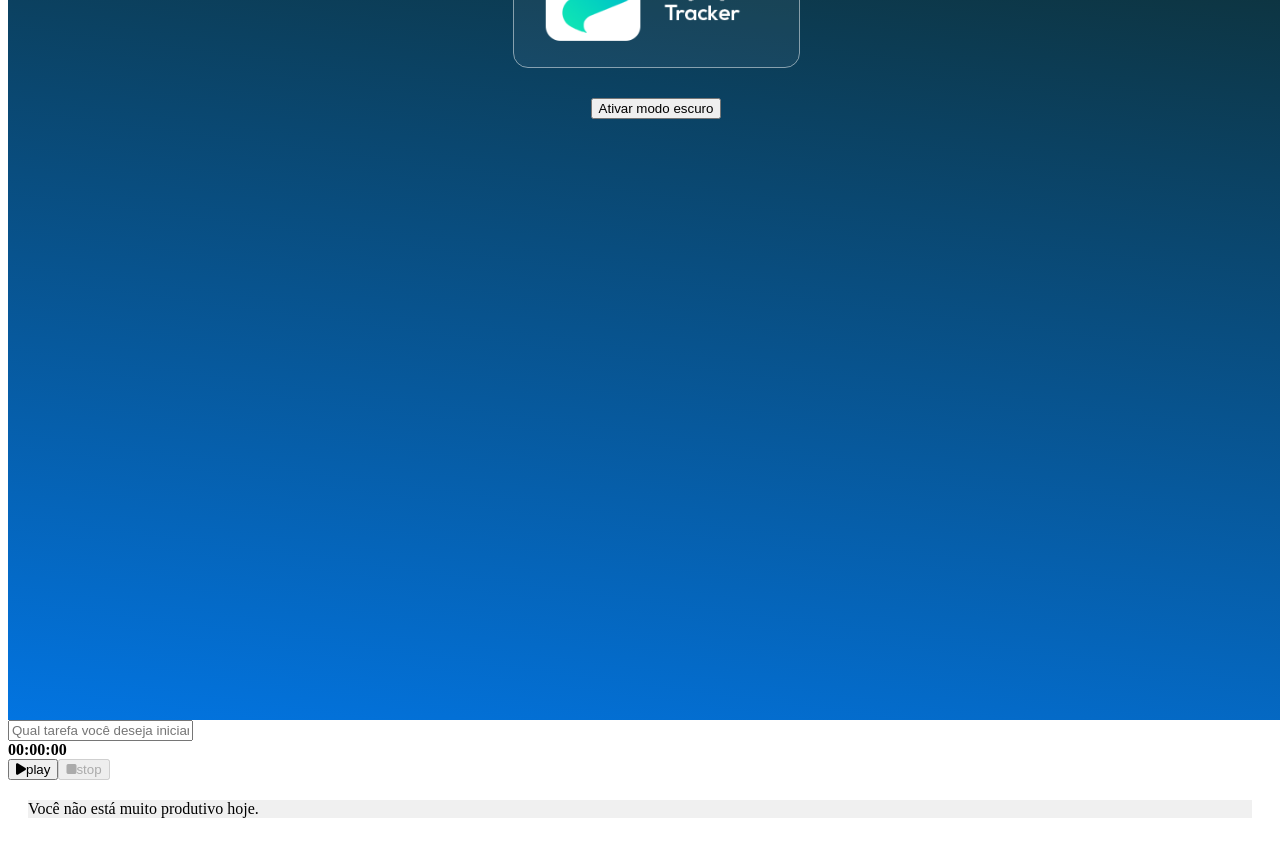
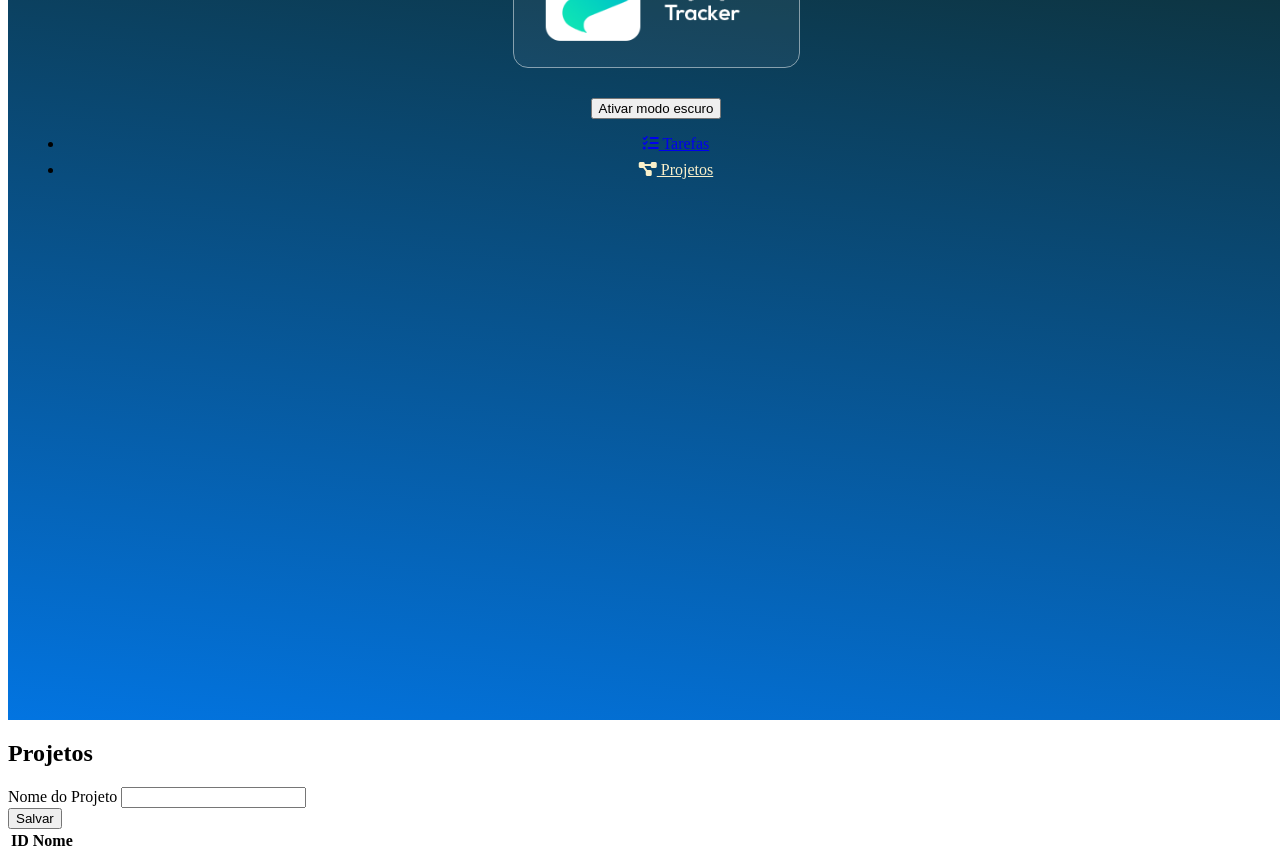
Before and after one commit to jonesrasta/ol-tracker, a Vue app: page /#/projetos in a window 1280 px wide. Shown: the part 120-981 px from the top of the page. Built offline with nearby package versions, Linux system fonts and the light colour scheme; the HTML template or start-up script is replaced by a standard one.

Commit message:
Criando rotas

```diff
--- a/package.json
+++ b/package.json
@@ -10,7 +10,8 @@
   "dependencies": {
     "@fortawesome/fontawesome-svg-core": "^6.2.1",
     "core-js": "^3.8.3",
-    "vue": "^3.2.13"
+    "vue": "^3.2.13",
+    "vue-router": "^4.2.2"
   },
   "devDependencies": {
     "@fortawesome/fontawesome-free": "^6.2.1",
--- a/src/App.vue
+++ b/src/App.vue
@@ -1,56 +1,36 @@
 <template>
-  <main class="columns is-gapless is-mutiline" :class="{ 'dark-mode': darkModeAtive}">
+  <main
+    class="columns is-gapless is-mutiline"
+    :class="{ 'dark-mode': darkModeAtive }"
+  >
     <div class="column is-one-quarter">
-
-      <BarraLateral  @aoTemaAlterado="trocarTema"/>
+      <BarraLateral @aoTemaAlterado="trocarTema" />
     </div>
     <div class="column is-three-quarter conteudo">
-      <FormularioCont @aoSalvarListaTarefas="salvarListaTarefas" />
-      <div class="lista">
-        <ListaTarefas v-for="(listaTarefa, index) in listaTarefas" :key="index" :listaTarefa="listaTarefa" />
-        <BoxList v-if="listaTarefaEstaVazia">
-          Você não está muito produtivo hoje.
-        </BoxList>
-      </div>
+      <router-view></router-view>
     </div>
   </main>
 </template>
 <script lang="ts">
 import { defineComponent } from "vue";
-import BarraLateral from './components/BarraLateral.vue'
-import FormularioCont from './components/FormularioCont.vue'
-import ListaTarefas from './components/ListaTarefas.vue'
-import IListaTarefas from "./interfaces/IListaTarefas";
-import BoxList from "./components/BoxList.vue";
-
+import BarraLateral from "./components/BarraLateral.vue";
 
 export default defineComponent({
   name: "App",
   components: {
     BarraLateral,
-    FormularioCont,
-    ListaTarefas,
-    BoxList
   },
   data() {
     return {
-      listaTarefas: [] as IListaTarefas[],
-      darkModeAtive: false
-    }
+      darkModeAtive: false,
+    };
   },
-  computed: {
-    listaTarefaEstaVazia () : boolean {
-      return this.listaTarefas.length ===0
-    }
+
+  methods: {
+    trocarTema(darkModeAtive: boolean) {
+      this.darkModeAtive = darkModeAtive;
+    },
   },
-  methods: {
-    salvarListaTarefas(listaTarefa: IListaTarefas) {
-      this.listaTarefas.push(listaTarefa)
-    },
-    trocarTema (darkModeAtive: boolean) {
-      this.darkModeAtive = darkModeAtive
-    }
-  }
 });
 </script>
 
--- a/src/components/BarraLateral.vue
+++ b/src/components/BarraLateral.vue
@@ -4,30 +4,22 @@
       <img src="../assets/logo.svg" alt="Logo Olympus" />
     </h1>
     <button class="button" @click="alterarTema">{{ textoBotao }}</button>
-    <!--<aside class="menu m-5 pt-6 mt-8">
-            <p class="menu-label has-text-weight-bold">
-                General
-            </p>
-            <ul class="menu-list">
-                <li><a>Dashboard</a></li>
-                <li><a>Customers</a></li>
-                <li><a>Members</a></li>
-                <li><a>Plugins</a></li>
-               <a class="is-active">Manage Your Team</a>
-            </ul>
-            <p class="menu-label has-text-weight-bold">
-                Administration
-            </p>
-            <ul class="menu-list">
-                <li>
-                    <a>Dark Mode</a>
-                    <a>Ocultar barra lateral</a>
-                    <a>Tarefas em andamento</a>
-                    <a>Tarefas finalizadas</a>
-                </li>
-            </ul>
-
-        </aside>-->
+    <nav class="panel">
+      <ul>
+        <li>
+          <router-link to="/" class="link">
+            <i class="fas fa-tasks"></i>
+            Tarefas
+          </router-link>
+        </li>
+        <li>
+          <router-link to="/projetos" class="link">
+            <i class="fas fa-project-diagram"></i>
+            Projetos
+          </router-link>
+        </li>
+      </ul>
+    </nav>
   </header>
 </template>
 
@@ -37,22 +29,22 @@
 export default defineComponent({
   name: "BarraLateral",
   emits: ["aoTemaAlterado"],
-  data () {
+  data() {
     return {
-      darkModeAtive: false
-    }
+      darkModeAtive: false,
+    };
   },
   computed: {
-    textoBotao () {
+    textoBotao() {
       if (this.darkModeAtive) {
-        return 'Desativar modo escuro'
+        return "Desativar modo escuro";
       }
-      return 'Ativar modo escuro'
-    }
+      return "Ativar modo escuro";
+    },
   },
   methods: {
     alterarTema() {
-      this.darkModeAtive = !this.darkModeAtive
+      this.darkModeAtive = !this.darkModeAtive;
       this.$emit("aoTemaAlterado", this.darkModeAtive);
     },
   },
@@ -83,4 +75,16 @@
     justify-content: center;
   }
 }
+
+.panel li {
+  margin: 8px 0;
+}
+
+.link:hover {
+  color: #faf0ca;
+}
+
+.link.router-link-active {
+  color: #faf0ca;
+}
 </style>
--- /dev/null
+++ b/src/interfaces/IProjeto.ts
@@ -0,0 +1,4 @@
+export default interface IProjeto {
+    id: string;
+    nome: string;
+}
--- a/src/main.ts
+++ b/src/main.ts
@@ -2,6 +2,8 @@
 import App from './App.vue'
 
 import '@fortawesome/fontawesome-free/css/all.css'
+import roteador from './routeador'
 
-
-createApp(App).mount('#app')
+createApp(App)
+.use(roteador)
+.mount('#app')
--- /dev/null
+++ b/src/routeador/index.ts
@@ -0,0 +1,25 @@
+import { RouteRecordRaw, createRouter, createWebHashHistory } from "vue-router";
+import Tarefas from '../view/Tarefas.vue'
+import Projetos from '../view/Projetos.vue'
+
+const router: RouteRecordRaw[] = [{
+    path: '/',
+    name: 'Tarefas',
+    component: Tarefas
+
+},
+{
+path: '/projetos',
+name: 'Projetos',
+component: Projetos
+},
+
+]
+
+const  roteador = createRouter({
+    history: createWebHashHistory(),
+    routes: router
+})
+
+
+export default roteador;
--- /dev/null
+++ b/src/view/Projetos.vue
@@ -0,0 +1,66 @@
+<template>
+  <section>
+    <h1 class="title">Projetos</h1>
+    <form @submit.prevent="salvar">
+      <div class="field">
+        <label for="nomeDoProjeto" class="label"> Nome do Projeto </label>
+        <input
+          type="text"
+          class="input"
+          v-model="nomeDoProjeto"
+          id="nomeDoProjeto"
+        />
+      </div>
+      <div class="field">
+        <button class="button" type="submit">Salvar</button>
+      </div>
+    </form>
+    <table class="table is-fullwidth">
+      <thead>
+        <tr>
+          <th>ID</th>
+          <th>Nome</th>
+        </tr>
+      </thead>
+      <tbody>
+
+            <tr v-for= "projeto in projetos" :key="projeto.id">
+            <td>{{ projeto.id }}</td>
+            <td>{{ projeto.nome }}</td>
+        </tr>
+      </tbody>
+    </table>
+  </section>
+</template>
+
+<script lang="ts">
+import { defineComponent } from "vue";
+import IProjeto from "../interfaces/IProjeto";
+export default defineComponent({
+  // eslint-disable-next-line vue/multi-word-component-names
+  name: "Projetos",
+  data() {
+    return {
+      nomeDoProjeto: "",
+      projetos: [] as IProjeto[],
+    };
+  },
+  methods: {
+    salvar() {
+      const projeto: IProjeto = {
+        nome: this.nomeDoProjeto,
+        id: new Date().toISOString(),
+      };
+
+      this.projetos.push(projeto);
+      this.nomeDoProjeto = "";
+    },
+  },
+});
+</script>
+
+<style scoped>
+.projetos {
+  padding: 1.25rem;
+}
+</style>
--- /dev/null
+++ b/src/view/Tarefas.vue
@@ -0,0 +1,44 @@
+<template>
+  <FormularioCont @aoSalvarListaTarefas="salvarListaTarefas" />
+  <div class="lista">
+    <BoxList v-if="listaTarefaEstaVazia">
+      Você não está muito produtivo hoje.
+    </BoxList>
+    <ListaTarefas
+      v-for="(listaTarefa, index) in listaTarefas"
+      :key="index"
+      :listaTarefa="listaTarefa"
+    />
+  </div>
+</template>
+<script lang="ts">
+import { defineComponent } from "vue";
+import FormularioCont from "../components/FormularioCont.vue";
+import ListaTarefas from "../components/ListaTarefas.vue";
+import IListaTarefas from "../interfaces/IListaTarefas";
+import BoxList from "../components/BoxList.vue";
+
+export default defineComponent({
+  name: "App",
+  components: {
+    FormularioCont,
+    ListaTarefas,
+    BoxList,
+  },
+  data() {
+    return {
+      listaTarefas: [] as IListaTarefas[],
+    };
+  },
+  computed: {
+    listaTarefaEstaVazia(): boolean {
+      return this.listaTarefas.length === 0;
+    },
+  },
+  methods: {
+    salvarListaTarefas(listaTarefa: IListaTarefas) {
+      this.listaTarefas.push(listaTarefa);
+    },
+  },
+});
+</script>
```
Also changed, not shown: 1 other file (tests, documents, lock files or other folders).
